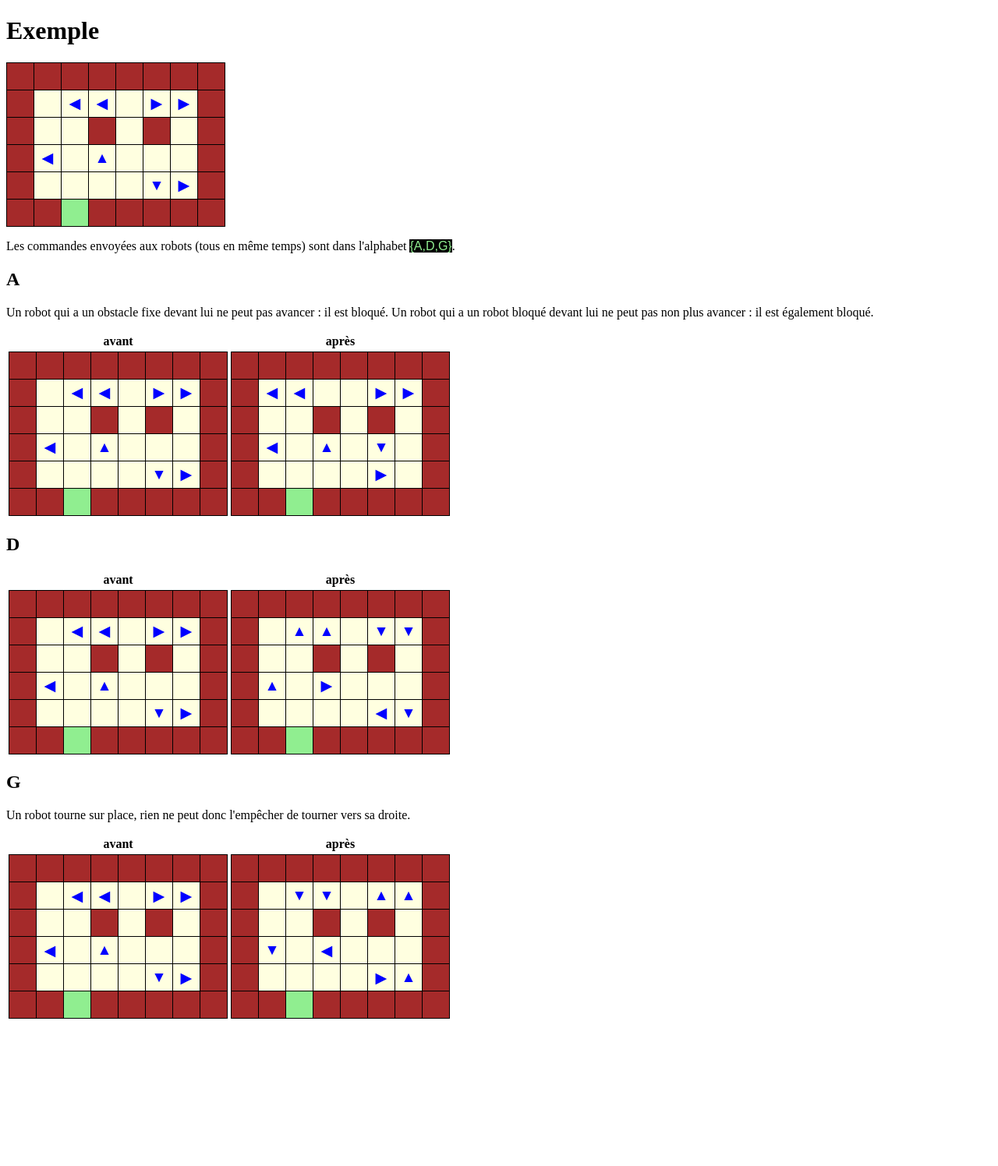
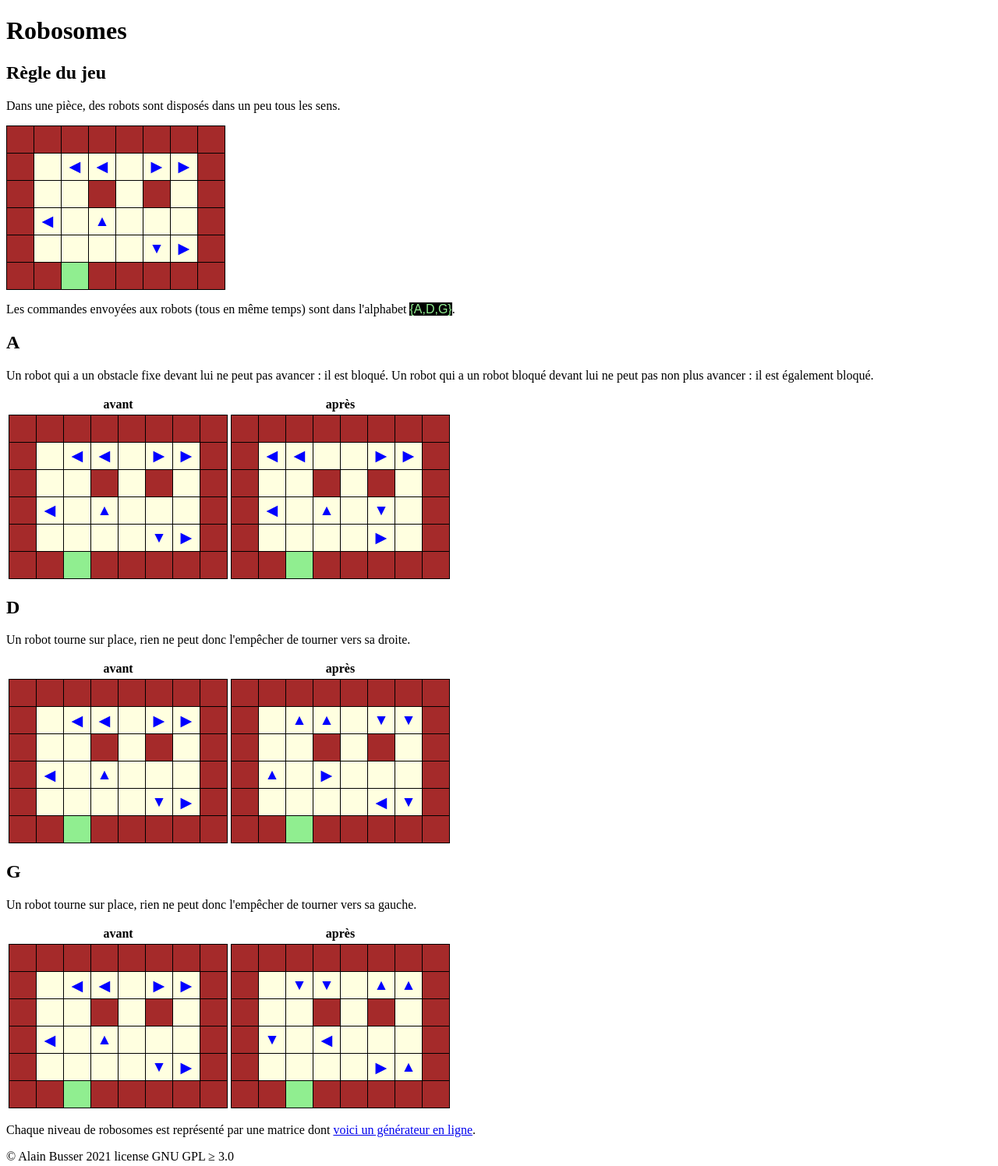
Before and after one commit to AlainBusser/robosomes, a plain HTML site: page index.html in a window 1280 px wide. Shown: the whole page at 78% size. Before the commit the page ends 1318 px from the top, so only its background shows below. Drawn offline with Linux system fonts and the light colour scheme.

Commit message:
Update index.html

```diff
--- a/index.html
+++ b/index.html
@@ -14,7 +14,9 @@
 <!--◀▲▶▼-->
 </head>
 <body>
-<h1>Exemple</h1>
+<h1>Robosomes</h1>
+<h2>Règle du jeu</h2>
+<p>Dans une pièce, des robots sont disposés dans un peu tous les sens.</p>
 <table class="laby">
     <tr><td class="X"></td><td class="X"></td><td class="X"></td><td class="X"></td>
     <td class="X"></td><td class="X"></td><td class="X"></td><td class="X"></td></tr>
@@ -75,6 +77,11 @@ il est également bloqué.</p>
 </td></tr></table>
 
 <h2>D</h2>
+
+<p>Un robot tourne sur place, rien ne peut donc
+    l'empêcher de tourner vers sa droite.</p>
+
+
 <table>
     <tr><th>avant</th><th>après</th></tr>
     <tr><td>
@@ -113,7 +120,7 @@ il est également bloqué.</p>
 
 <h2>G</h2>
 <p>Un robot tourne sur place, rien ne peut donc
-l'empêcher de tourner vers sa droite.</p>
+l'empêcher de tourner vers sa gauche.</p>
 <table>
     <tr><th>avant</th><th>après</th></tr>
     <tr><td>
@@ -151,5 +158,11 @@ l'empêcher de tourner vers sa droite.</p>
 </td></tr></table>
 
 
+
+
+
+<p>Chaque niveau de robosomes est représenté par une matrice dont <a href="générateur.html">voici un générateur en ligne</a>.</p>
+
+<footer>© Alain Busser 2021 license GNU GPL &ge; 3.0</footer>
 </body>
 </html>
```
